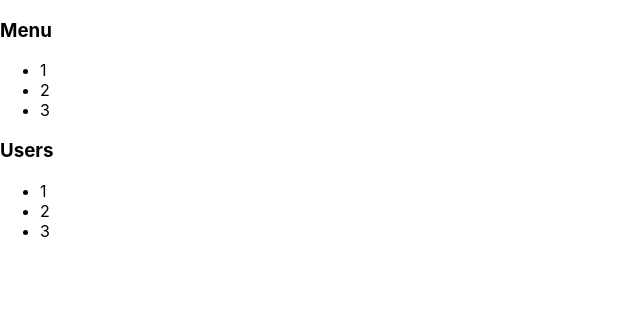
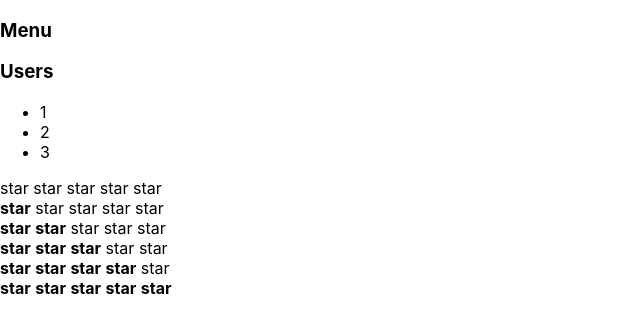
Before and after one commit to DmitryShastel/React, a React (Create React App) app in the folder my-app/: page / in a window 1280 px wide. Shown: the top 332 px of the page, without its empty margins (0-640 px from the left). Built offline with nearby package versions, Linux system fonts and the light colour scheme.

Commit message:
React c.b.k prosta 1-5

```diff
--- a/my-app/src/App.tsx
+++ b/my-app/src/App.tsx
@@ -3,21 +3,18 @@ import './App.css';
 import Accordion from "./components/Accordion/Accordion";
 import {Rating} from "./components/Rating";
 
-
-
 function App() {
     return (
         <div>
-           {/* <PageTitle title={"This is APP component"}/>
-            <PageTitle title={"My friends"}/>
-            Article 1
-            <Rating value={3}/>*/}
-            <Accordion titleValue={"Menu"}/>
-            <Accordion titleValue={"Users"}/>
-           {/* Article 2
+            <Accordion titleValue={"Menu"} collapsed={true}/>
+            <Accordion titleValue={"Users"} collapsed={false}/>
+
             <Rating value={0}/>
             <Rating value={1}/>
-            <Rating value={2}/>*/}
+            <Rating value={2}/>
+            <Rating value={3}/>
+            <Rating value={4}/>
+            <Rating value={5}/>
         </div>
     );
 
--- a/my-app/src/components/Accordion/Accordion.tsx
+++ b/my-app/src/components/Accordion/Accordion.tsx
@@ -2,6 +2,7 @@ import React from "react";
 
 type AccordionPropsType = {
     titleValue: string
+    collapsed: boolean
 }
 
 function Accordion(props: AccordionPropsType) {
@@ -9,9 +10,27 @@ function Accordion(props: AccordionPropsType) {
     return (
         <div>
             <AccordionTitle title={props.titleValue}/>
-            <AccordionBody/>
+            {!props.collapsed && <AccordionBody/>}
         </div>
     )
+}
+
+function Accordion2(props: AccordionPropsType) {
+    console.log("Accordion rendering")
+    if (props.collapsed === true) {
+        return (
+            <div>
+                <AccordionTitle title={props.titleValue}/>
+            </div>
+        )
+    } else {
+        return (
+            <div>
+                <AccordionTitle title={props.titleValue}/>
+                <AccordionBody/>
+            </div>
+        )
+    }
 }
 
 type AccordionTitlePropsType = {
--- a/my-app/src/components/Rating.tsx
+++ b/my-app/src/components/Rating.tsx
@@ -1,39 +1,23 @@
 import React from "react";
 
 type RatingPropsType = {
-    value: 0 | 1 | 2 | 3
+    value: 0 | 1 | 2 | 3 | 4 | 5
 }
 
 export function Rating(props: RatingPropsType) {
     console.log("Rating rendering")
-    if (props.value === 1) {
     return (
         <div>
-                <Star selected={true}/>
-                <Star selected={false}/>
-                <Star selected={false}/>
+            <Star selected={props.value > 0}/>
+            <Star selected={props.value > 1}/>
+            <Star selected={props.value > 2}/>
+            <Star selected={props.value > 3}/>
+            <Star selected={props.value > 4}/>
         </div>
     )
 
 }
-    if (props.value === 2) {
-        return (
-            <div>
-                <Star selected={true}/>
-                <Star selected={true}/>
-                <Star selected={true}/>
-            </div>
-        )
-    }
 
-    return (
-        <div>
-            <Star selected={false}/>
-            <Star selected={false}/>
-            <Star selected={false}/>
-        </div>
-    );
-}
 
 type StarPropsType = {
     selected: boolean
```
Also changed, not shown: my-app/src/components/OnOff/OnOff.tsx (added). Lines whose indentation alone changed are shown as unchanged.
